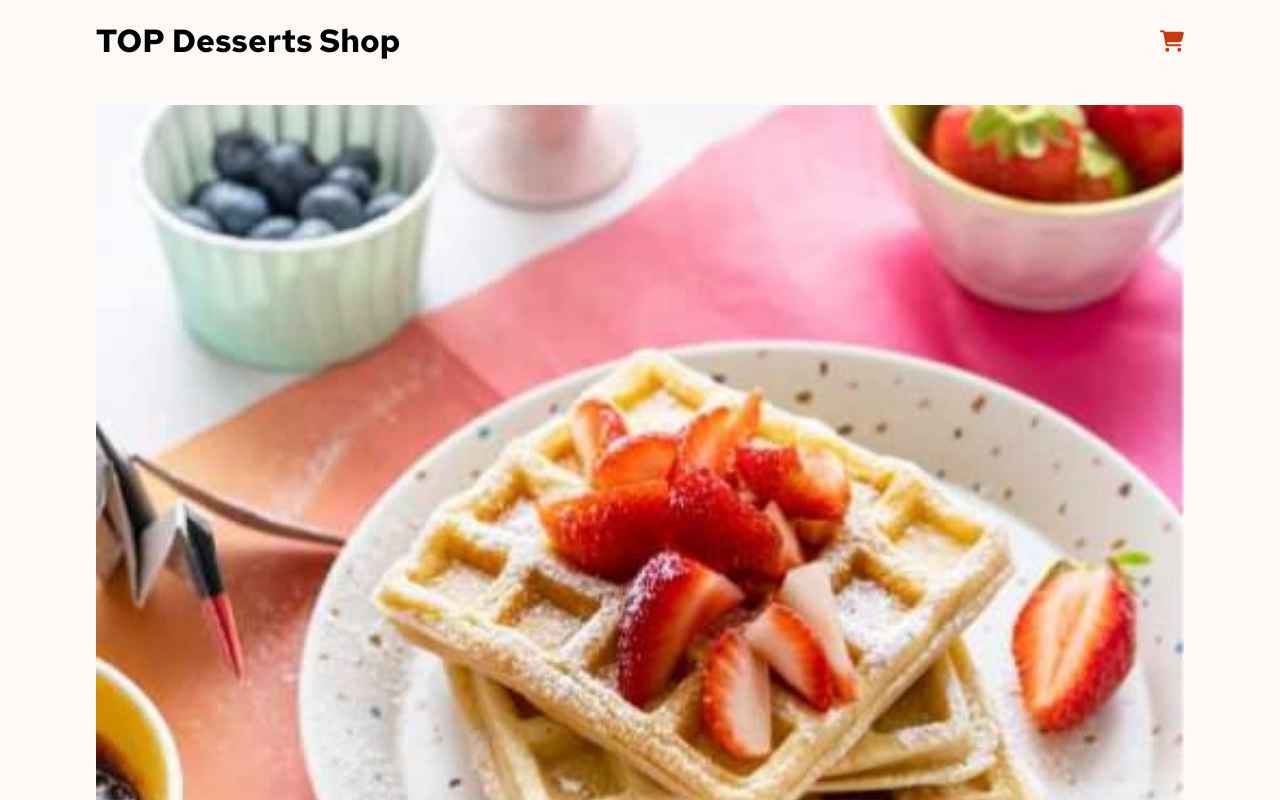
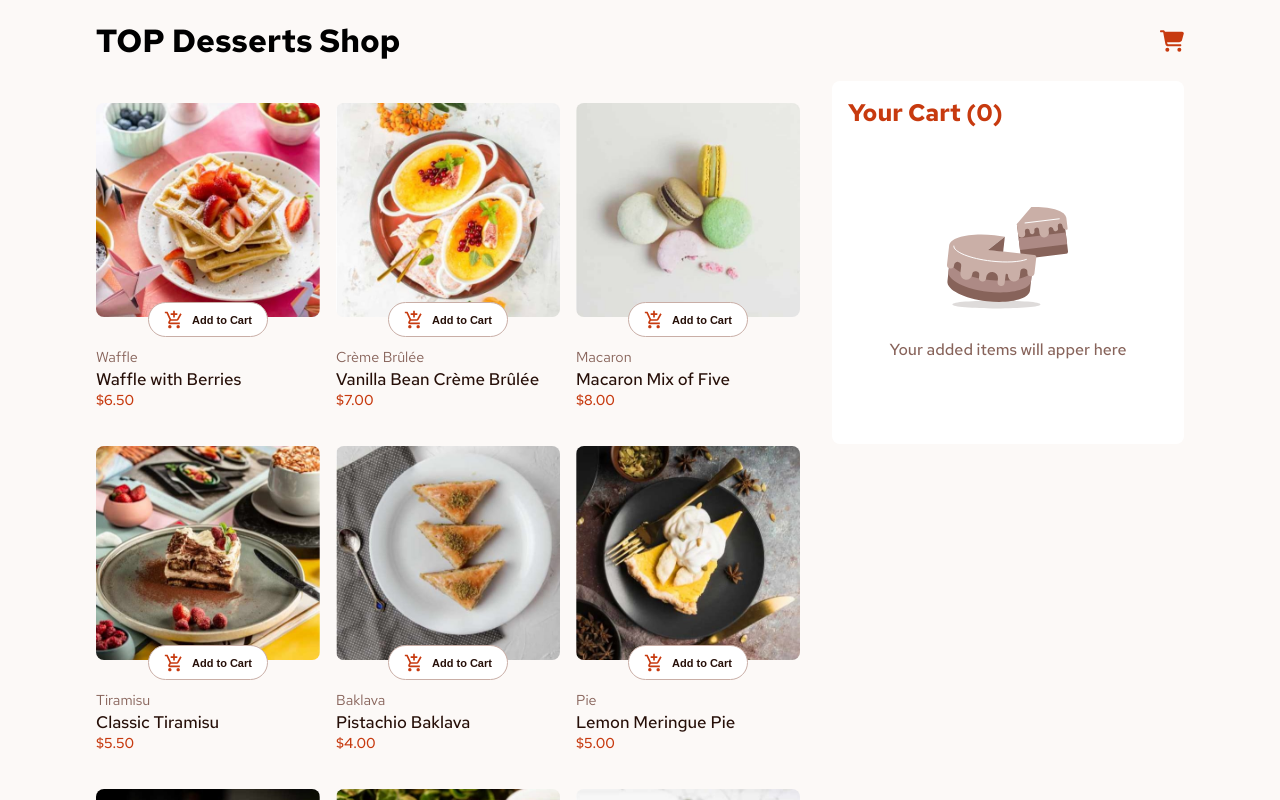
Before and after one commit to maximkwski/react-shopping-cart, a React (Vite) app: page / in a window 1280 px wide. Shown: the top 800 px of the page. Built offline with nearby package versions, Linux system fonts and the light colour scheme.

Commit message:
add styles

```diff
--- a/src/App.jsx
+++ b/src/App.jsx
@@ -1,13 +1,13 @@
-import { useState } from 'react'
 import { ThemeProvider } from "styled-components"
 import { Container } from './components/styles/Container.styled'
+import { StyledMain } from './components/styles/Main.styled'
 import GlobalStyles from './components/styles/Global.styled'
 import Header from './components/Header'
 import Cart from './components/Cart'
 import Card from './components/Card'
 import data from '../data.json'
 import { CartProvider } from './CartContext';
-
+import { StyledCardList } from './components/styles/CardList.styled'
 
 function App() {
 
@@ -18,7 +18,7 @@ function App() {
     },
     mobile: '375px',
     tablet: '768px',
-    desctop: '1024px'
+    desktop: '1024px'
   }
 
   return (
@@ -26,12 +26,16 @@ function App() {
       <CartProvider>
         <GlobalStyles />
         <Header />
-        <Container style={{marginBottom: '1em'}} >
-            {data.map((item, index) => (
-              <Card key={index} item={item}/>
-            ))}
+        <Container>
+          <StyledMain>
+            <StyledCardList >
+                {data.map((item, index) => (
+                  <Card key={index} item={item}/>
+                ))}
+            </StyledCardList>
+            <Cart />
+          </StyledMain>
         </Container>
-        <Cart />
       </CartProvider>
     </ThemeProvider>
   )
--- a/src/components/Card.jsx
+++ b/src/components/Card.jsx
@@ -1,4 +1,3 @@
-import React, { useState } from 'react'
 import Button from './AddButton'
 import { StyledCard, StyledCardContainer, StyledImgContainer, StyledBtnContainer } from './styles/Card.styled'
 import { useCart } from '../CartContext';
--- a/src/components/Cart.jsx
+++ b/src/components/Cart.jsx
@@ -24,7 +24,7 @@ export default function Cart() {
   }
 
   return (
-    <Container>
+    <>
         <StyledCart>
             <div>
                 <h2>Your Cart {`(${totalItems})`}</h2>
@@ -57,6 +57,6 @@ export default function Cart() {
             </div>
         </StyledCart>
         {showModal && <ConfirmationModal onClose={handleCloseModal}/>}
-    </Container>
+    </>
   )
 }
--- a/src/components/styles/AddButton.styled.jsx
+++ b/src/components/styles/AddButton.styled.jsx
@@ -9,7 +9,7 @@ export const StyledButton = styled.button`
     background-color: ${props => props.count > 0 ? 'hsl(14, 86%, 42%)' : 'white'};
     border: 1px solid hsl(14, 25%, 72%);
     border-radius: 25px;
-    transition: background-color 0.3s ease;
+    transition: all 0.3s ease;
 
     &:hover {
         cursor: pointer;
@@ -24,6 +24,20 @@ export const StyledButton = styled.button`
 
     & > svg {
         color: hsl(14, 86%, 42%);
+    }
+
+    @media (min-width: ${props => props.theme.tablet}) {
+        width: 130px;
+        height: 40px;
+        padding: 0.6em 1em;
+        font-size: 12px;
+    }
+
+    @media (min-width: ${props => props.theme.desktop}) {
+        width: 120px;
+        height: 35px;
+        padding: 0.5em 0.8em;
+        font-size: 11px;
     }
 `
 
--- a/src/components/styles/Card.styled.jsx
+++ b/src/components/styles/Card.styled.jsx
@@ -1,6 +1,10 @@
 import styled from "styled-components";
 
 export const StyledCard = styled.div`
+
+    display: flex;
+    flex-direction: column;
+    height: 100%;
     margin-top: 1.5em;
 
     h4 {
@@ -16,6 +20,9 @@ export const StyledCard = styled.div`
     p {
        color: hsl(12, 20%, 44%)
     }
+    @media (min-width: ${props => props.theme.tablet}) {
+        font-size: 0.9em;
+    }
 `
 
 export const StyledCardContainer = styled.div`
@@ -23,16 +30,19 @@ export const StyledCardContainer = styled.div`
     flex-direction: column;
     align-items: center;
     position: relative;
-
-    margin-bottom: 1em;
+    /* flex-grow: 1; */
+    margin-bottom: 2em;
 `
 
 export const StyledImgContainer = styled.div`
     width: 100%;
+    /* aspect-ratio: 1 / 1; */
+    overflow: hidden;
 
     & > img {
         width: 100%;
         height: auto;
+        /* object-fit: cover; */
         display: block;
         border-radius: 8px;
     }
--- /dev/null
+++ b/src/components/styles/CardList.styled.jsx
@@ -0,0 +1,14 @@
+import styled from "styled-components";
+
+export const StyledCardList = styled.div`
+  display: grid;
+  gap: 1rem;
+
+  @media (min-width: ${props => props.theme.tablet}) {
+    grid-template-columns: repeat(2, 1fr);
+  }
+
+  @media (min-width: ${props => props.theme.desktop}) {
+    grid-template-columns: repeat(3, 1fr);
+  }
+`
--- a/src/components/styles/Cart.styled.jsx
+++ b/src/components/styles/Cart.styled.jsx
@@ -5,12 +5,20 @@ export const StyledCart = styled.div`
     border-radius: 8px;
     padding: 1em;
     margin-bottom: 1.5em;
+    height: fit-content;
     h2 {
         color: hsl(14, 86%, 42%);
     }
     p {
         color: hsl(12, 20%, 44%);
         font-weight: 500;
+    }
+
+    @media (min-width: ${props => props.theme.tablet}) {
+        position: sticky;
+        top: 2rem;
+        max-height: calc(100vh - 4rem);
+        overflow-y: auto;
     }
 
 `
--- a/src/components/styles/Flex.styled.jsx
+++ b/src/components/styles/Flex.styled.jsx
@@ -8,9 +8,4 @@ export const Flex = styled.div`
     & > ul {
         flex: 1;
     }
-
-    /* @media(max-width: ${({theme}) => theme.mobile}) {
-        flex-direction: column;
-        text-align: center;;
-    } */
 `
--- /dev/null
+++ b/src/components/styles/Main.styled.jsx
@@ -0,0 +1,10 @@
+import styled from "styled-components";
+
+export const StyledMain = styled.div`
+    @media (min-width: ${props => props.theme.tablet}) {
+        display: grid;
+        grid-template-columns: 2fr minmax(350px, 1fr);
+        gap: 2rem;
+    }
+
+`
```
